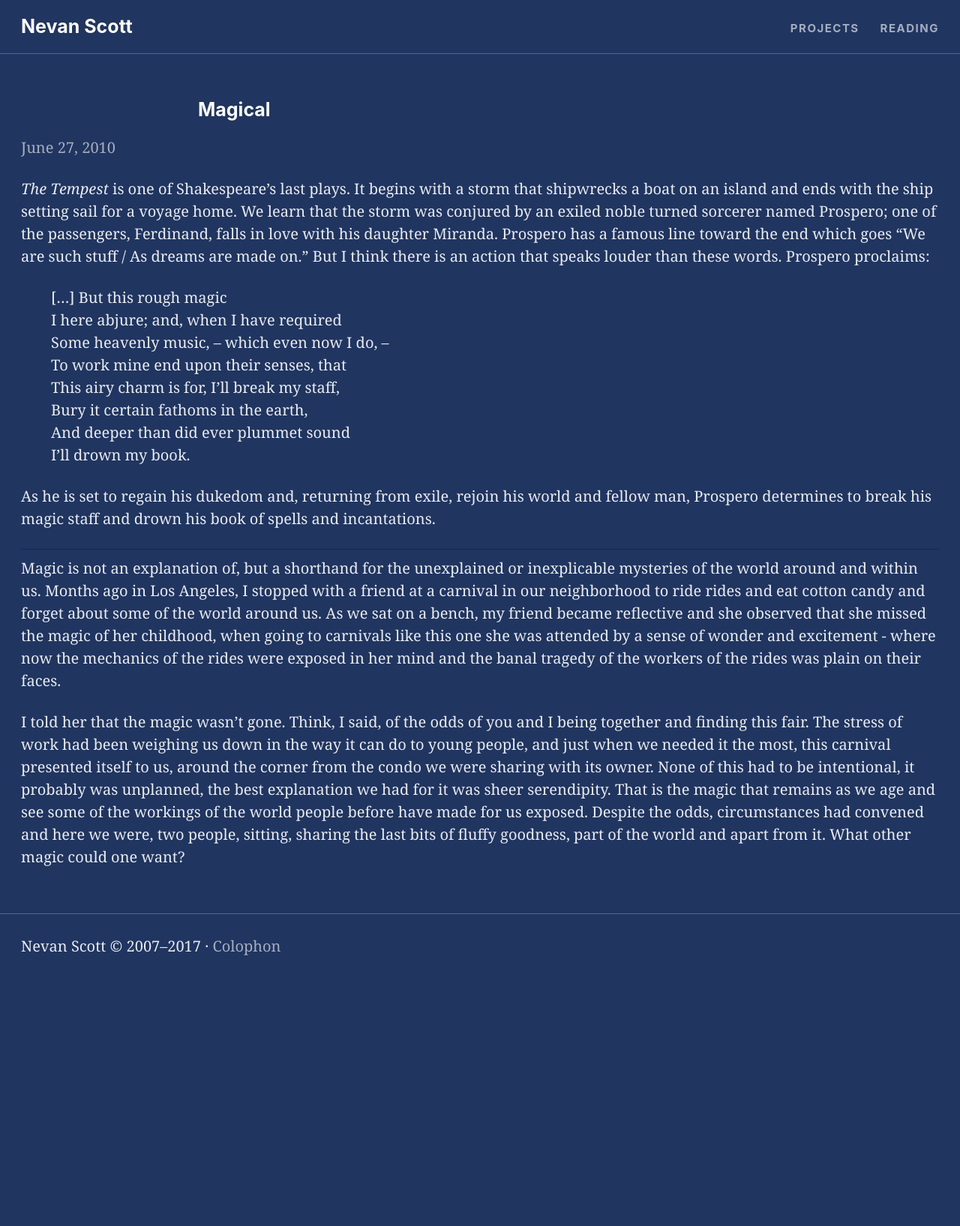
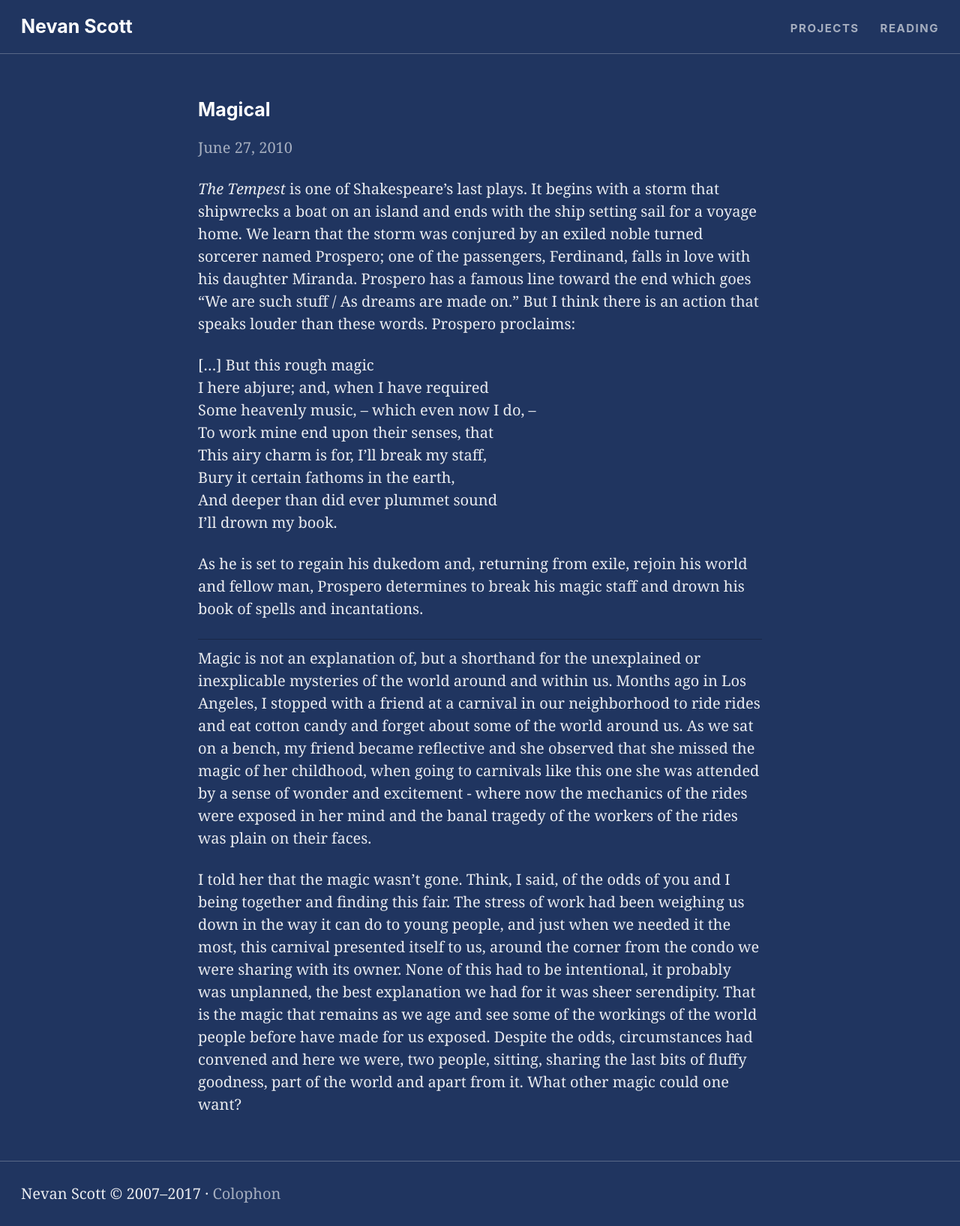
Before and after one commit to nevanscott/nevanscott.github.io, a Jekyll site: the page built from _posts/journal/2010-06-27-magical.md, in a window 1280 px wide. Shown: the whole page at 75% size. Built offline with Jekyll 4.4.1, drawn with Linux system fonts in a browser that asks for light colours; before the commit the page ends 1305 px from its top, so only the background shows below that.

Commit message:
journal layout fixes

```diff
--- a/_includes/main.scss
+++ b/_includes/main.scss
@@ -40,8 +40,8 @@ header, main, section, footer {
 		padding-right: 1.4em;
 	}
 }
-main >, section > {
-  h1, h2, h3, h4, h5, h6, p, blockquote, ul, ol, dl, .footnotes {
+main >, section >, article > {
+  h1, h2, h3, h4, h5, h6, p, blockquote, ul, ol, dl, time, hr,  .footnotes {
     margin-left: auto;
     margin-right: auto;
     max-width: 47rem;
```
